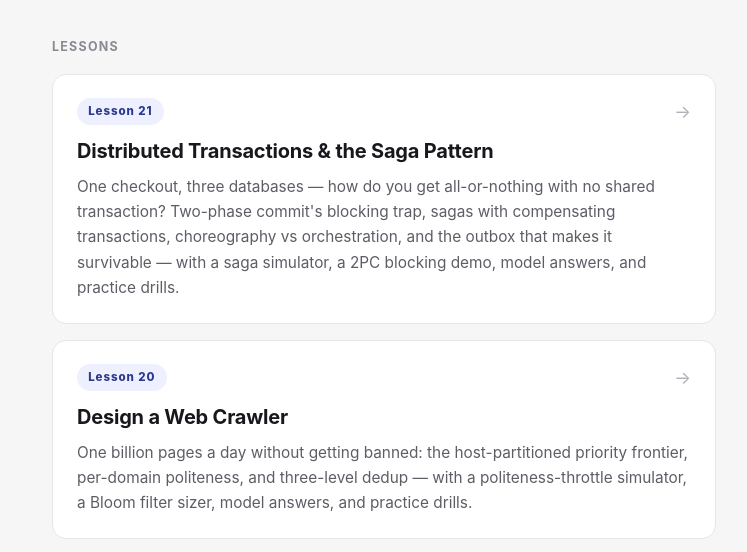
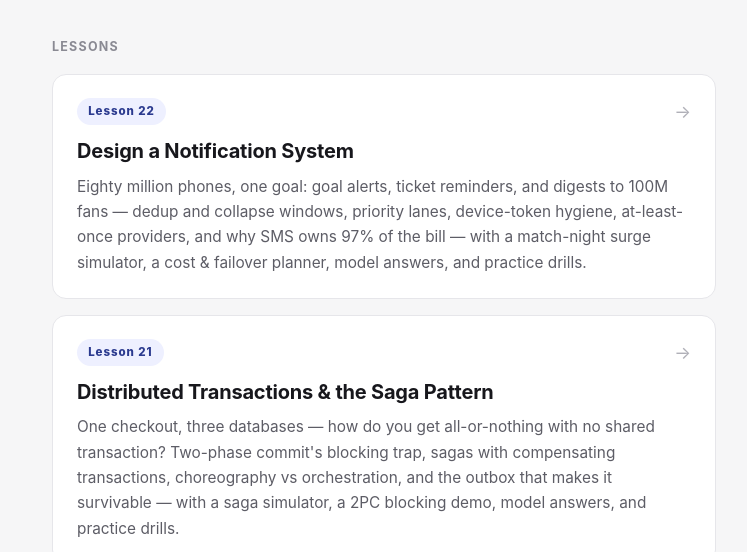
Before and after one commit to caffeine-overflow/system-design, a plain HTML site: page index.html in a window 1280 px wide. Shown: the part 200-752 px from the top of the page, without its empty margins (256-1003 px from the left). Drawn offline with Linux system fonts and the light colour scheme.

Commit message:
Lesson 22: add landing card

```diff
--- a/index.html
+++ b/index.html
@@ -76,6 +76,12 @@
 
 <main>
   <div class="section-label">Lessons</div>
+
+  <a class="card" href="lessons/notification-system.html">
+    <div class="card-top"><span class="num">Lesson 22</span><span class="arrow">→</span></div>
+    <h2>Design a Notification System</h2>
+    <p>Eighty million phones, one goal: goal alerts, ticket reminders, and digests to 100M fans — dedup and collapse windows, priority lanes, device-token hygiene, at-least-once providers, and why SMS owns 97% of the bill — with a match-night surge simulator, a cost &amp; failover planner, model answers, and practice drills.</p>
+  </a>
 
   <a class="card" href="lessons/distributed-transactions-saga.html">
     <div class="card-top"><span class="num">Lesson 21</span><span class="arrow">→</span></div>
```
